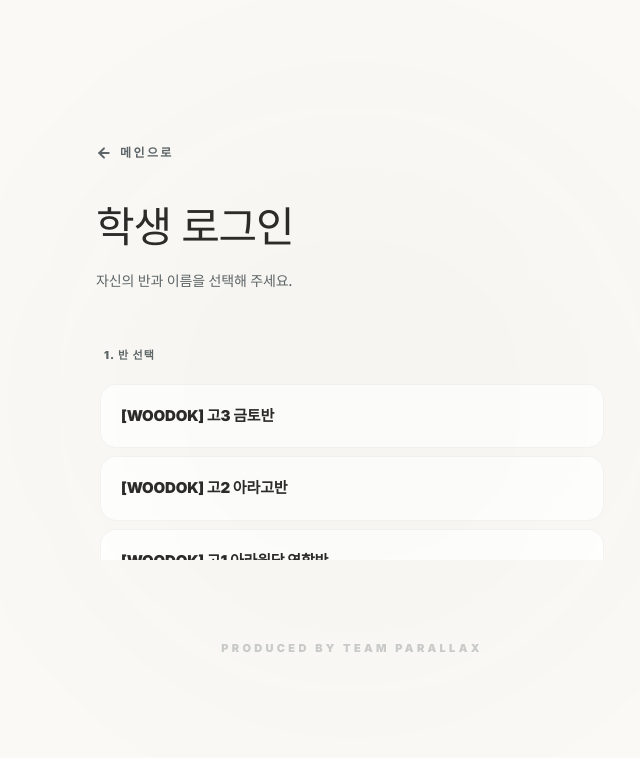
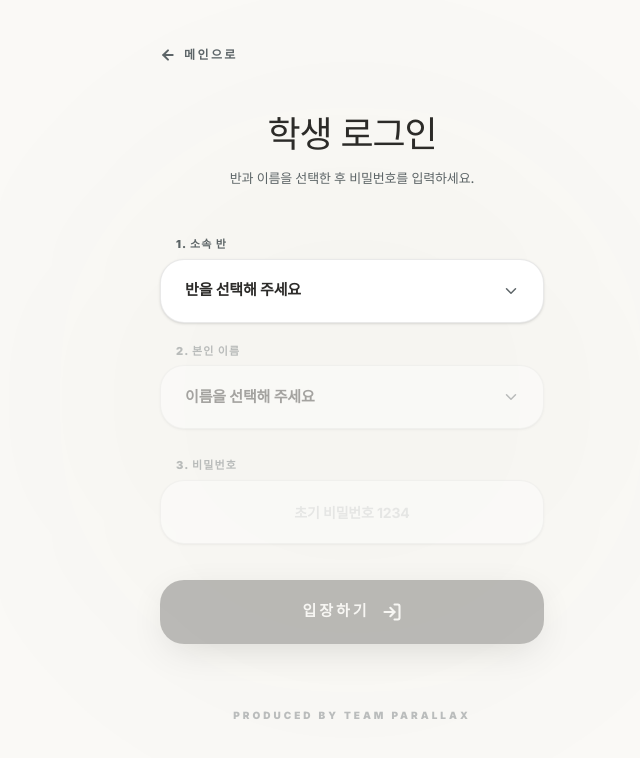
Before and after one commit to cloverkim0626/Deep-Learning, a Next.js app: page /login in a window 1280 px wide. Shown: the top 758 px of the page, without its empty margins (288-928 px from the left). Built offline with nearby package versions, Linux system fonts and the light colour scheme.

Commit message:
Refine Login UI to use native dropdowns

```diff
--- a/src/app/login/page.tsx
+++ b/src/app/login/page.tsx
@@ -1,9 +1,9 @@
 "use client";
 
 import { useSearchParams } from "next/navigation";
-import { useState, Suspense, useEffect } from "react";
+import { useState, Suspense } from "react";
 import Link from "next/link";
-import { ArrowLeft, CheckCircle2, User, Users, Lock, ChevronRight, LogIn, ChevronDown } from "lucide-react";
+import { ArrowLeft, LogIn, ChevronDown } from "lucide-react";
 
 const CLASS_DATA = [
   {
@@ -23,9 +23,7 @@
 function LoginForm() {
   const searchParams = useSearchParams();
   const roleFromQuery = searchParams.get("role");
-  const [role, setRole] = useState<"student" | "admin">(
-    roleFromQuery === "admin" ? "admin" : "student"
-  );
+  const [role] = useState<"student" | "admin">(roleFromQuery === "admin" ? "admin" : "student");
 
   const [selectedClass, setSelectedClass] = useState("");
   const [selectedStudent, setSelectedStudent] = useState("");
@@ -42,8 +40,12 @@
         setError("비밀번호가 일치하지 않습니다.");
       }
     } else {
+      if (!selectedClass || !selectedStudent) {
+        setError("반과 이름을 모두 선택해 주세요.");
+        return;
+      }
       if (password === "1234") {
-        // Save session data to localStorage so it persists in the layout
+        // Save session data to localStorage so it persists
         localStorage.setItem("stu_session", JSON.stringify({
           name: selectedStudent.split(" - ")[0],
           class: selectedClass
@@ -59,80 +61,79 @@
   const studentsInClass = currentClassObj?.students || [];
 
   return (
-    <div className="w-full max-w-lg animate-in fade-in slide-in-from-bottom-8 duration-1000">
+    <div className="w-full max-w-sm mx-auto animate-in fade-in slide-in-from-bottom-8 duration-1000">
 
-      <Link href="/" className="mb-10 flex items-center gap-2 text-[12px] font-black tracking-[0.2em] text-accent hover:text-foreground transition-all uppercase">
+      <Link href="/" className="mb-12 flex items-center gap-2 text-[12px] font-black tracking-[0.2em] text-accent hover:text-foreground transition-all uppercase">
           <ArrowLeft size={16} strokeWidth={3} /> 메인으로
       </Link>
 
-      <div className="mb-14 space-y-4">
-        <h2 className="text-[42px] text-foreground serif font-black leading-tight tracking-tighter">
+      <div className="mb-12 space-y-3 text-center">
+        <h2 className="text-[36px] text-foreground serif font-black leading-tight tracking-tighter">
           {role === "student" ? "학생 로그인" : "선생님 로그인"}
         </h2>
-        <p className="text-[14px] text-accent font-medium">
-            {role === "student" ? "자신의 반과 이름을 선택해 주세요." : "관리자 암호를 입력해 주세요."}
+        <p className="text-[13px] text-accent font-medium">
+            {role === "student" ? "반과 이름을 선택한 후 비밀번호를 입력하세요." : "관리자 암호를 입력해 주세요."}
         </p>
       </div>
 
-      <div className="space-y-8">
+      <div className="space-y-6">
         {role === "admin" ? (
           <div className="space-y-4">
                <div className="relative group">
                     <input type="password" placeholder="선생님 비밀번호" value={password} onChange={e => setPassword(e.target.value)}
-                        className="w-full h-16 px-8 rounded-3xl bg-white border border-foreground/5 focus:ring-4 focus:ring-foreground/5 outline-none transition-all font-bold text-[15px] placeholder:text-accent/30 shadow-sm" />
+                        className="w-full h-16 px-8 rounded-3xl bg-white border border-foreground/10 focus:ring-4 focus:ring-foreground/5 outline-none transition-all font-bold text-[15px] placeholder:text-accent/40 shadow-sm" />
                </div>
                {error && <p className="text-error text-[12px] font-black text-center pt-2">{error}</p>}
-               <button onClick={handleLogin} className="w-full h-16 bg-foreground text-background rounded-3xl font-black tracking-[0.2em] text-[14px] shadow-2xl hover:scale-[1.02] active:scale-[0.98] transition-all flex items-center justify-center gap-3">
+               <button onClick={handleLogin} className="w-full h-16 bg-foreground text-background rounded-3xl font-black tracking-[0.2em] text-[15px] shadow-2xl hover:scale-[1.02] active:scale-[0.98] transition-all flex items-center justify-center gap-3">
                    <LogIn size={20} strokeWidth={2.5} /> 입장하기
                </button>
           </div>
         ) : (
-          <div className="space-y-6">
-            <div className="space-y-4">
-                <p className="text-[11px] font-black text-accent uppercase tracking-widest pl-2">1. 반 선택</p>
-                <div className="grid grid-cols-1 gap-2 max-h-[180px] overflow-y-auto px-1 py-1 custom-scrollbar">
-                    {CLASS_DATA.map(c => (
-                        <button key={c.name} onClick={() => { setSelectedClass(c.name); setSelectedStudent(""); }}
-                            className={`flex items-center justify-between w-full p-5 rounded-2xl border transition-all text-left ${selectedClass === c.name ? "bg-foreground text-background border-foreground shadow-lg" : "bg-white text-foreground border-foreground/5 hover:border-foreground/20"}`}>
-                            <span className="text-[15px] font-black">{c.name}</span>
-                            {selectedClass === c.name && <CheckCircle2 size={18} />}
-                        </button>
-                    ))}
+          <div className="space-y-5">
+            {/* Elegant Form Items */}
+            <div className="space-y-1.5 focus-within:text-foreground text-accent transition-colors">
+              <label className="text-[11px] font-black pl-4 uppercase tracking-widest block">1. 소속 반</label>
+              <div className="relative">
+                <select value={selectedClass} onChange={e => { setSelectedClass(e.target.value); setSelectedStudent(""); }}
+                  className="w-full h-16 px-6 bg-white border border-foreground/10 rounded-3xl appearance-none font-bold text-[15px] text-foreground focus:ring-4 focus:ring-foreground/5 outline-none transition-all shadow-sm cursor-pointer">
+                  <option value="" disabled>반을 선택해 주세요</option>
+                  {CLASS_DATA.map(c => <option key={c.name} value={c.name}>{c.name}</option>)}
+                </select>
+                <ChevronDown className="absolute right-6 top-1/2 -translate-y-1/2 pointer-events-none" size={18} />
               </div>
             </div>
 
-            {selectedClass && (
-                <div className="space-y-4 animate-in fade-in slide-in-from-top-2">
-                    <p className="text-[11px] font-black text-accent uppercase tracking-widest pl-2">2. 이름 선택</p>
-                    <div className="grid grid-cols-2 gap-3 max-h-[200px] overflow-y-auto px-1 py-1 custom-scrollbar">
-                        {studentsInClass.map(s => (
-                            <button key={s} onClick={() => setSelectedStudent(s)}
-                                className={`p-5 rounded-2xl border transition-all text-center flex flex-col items-center gap-2 ${selectedStudent === s ? "bg-foreground text-background border-foreground shadow-lg" : "bg-white text-foreground border-foreground/5 hover:border-foreground/20"}`}>
-                                <span className="text-[14px] font-black">{s.split(" - ")[0]}</span>
-                                <span className={`text-[10px] font-bold opacity-60 ${selectedStudent === s ? "text-background/60" : "text-accent"}`}>{s.split(" - ")[1] || "Student"}</span>
-                            </button>
-                        ))}
+            <div className={`space-y-1.5 transition-all duration-500 ${selectedClass ? "opacity-100" : "opacity-40 pointer-events-none"}`}>
+              <label className="text-[11px] font-black pl-4 uppercase tracking-widest block text-accent focus-within:text-foreground">2. 본인 이름</label>
+              <div className="relative">
+                <select value={selectedStudent} onChange={e => setSelectedStudent(e.target.value)}
+                  className="w-full h-16 px-6 bg-white border border-foreground/10 rounded-3xl appearance-none font-bold text-[15px] text-foreground focus:ring-4 focus:ring-foreground/5 outline-none transition-all shadow-sm cursor-pointer">
+                  <option value="" disabled>이름을 선택해 주세요</option>
+                  {studentsInClass.map(s => <option key={s} value={s}>{s}</option>)}
+                </select>
+                <ChevronDown className="absolute right-6 top-1/2 -translate-y-1/2 pointer-events-none text-accent" size={18} />
               </div>
             </div>
-            )}
 
-            {selectedStudent && (
-              <div className="space-y-6 pt-6 border-t border-foreground/5 animate-in fade-in zoom-in-95">
-                <div className="relative group">
-                    <input type="password" placeholder="비밀번호 (초기 1234)" value={password} onChange={e => setPassword(e.target.value)}
-                        className="w-full h-18 px-10 rounded-[2.5rem] bg-white border border-foreground/10 focus:ring-8 focus:ring-foreground/5 outline-none transition-all font-black text-[18px] text-center placeholder:text-accent/20 shadow-inner" />
+            <div className={`space-y-1.5 transition-all duration-500 pt-2 ${selectedStudent ? "opacity-100" : "opacity-40 pointer-events-none"}`}>
+              <label className="text-[11px] font-black pl-4 uppercase tracking-widest block text-accent focus-within:text-foreground">3. 비밀번호</label>
+              <input type="password" placeholder="초기 비밀번호 1234" value={password} onChange={e => setPassword(e.target.value)}
+                  className="w-full h-16 px-6 bg-white border border-foreground/10 rounded-3xl font-black text-[18px] text-foreground text-center focus:ring-4 focus:ring-foreground/5 outline-none transition-all shadow-sm placeholder:text-[14px] placeholder:font-bold placeholder:text-accent/30" />
             </div>
-                {error && <p className="text-error text-[12px] font-black text-center">{error}</p>}
-                <button onClick={handleLogin} className="w-full h-18 bg-foreground text-background rounded-[2.5rem] font-black tracking-[0.3em] text-[16px] shadow-2xl hover:scale-[1.02] active:scale-[0.98] transition-all flex items-center justify-center gap-4">
-                    입장하기 <LogIn size={22} strokeWidth={2.5} />
+
+            {error && <p className="text-error text-[12px] font-black text-center pt-2 animate-in fade-in zoom-in">{error}</p>}
+
+            <div className="pt-4">
+               <button onClick={handleLogin} disabled={!selectedClass || !selectedStudent}
+                   className="w-full h-16 bg-foreground text-background rounded-3xl font-black tracking-[0.2em] text-[15px] shadow-[0_10px_40px_-10px_rgba(0,0,0,0.5)] hover:bg-foreground/90 active:scale-[0.98] transition-all flex items-center justify-center gap-3 disabled:opacity-30 disabled:pointer-events-none">
+                   입장하기 <LogIn size={20} strokeWidth={2.5} />
                </button>
             </div>
-            )}
           </div>
         )}
       </div>
 
-      <p className="mt-20 text-center text-[11px] font-black text-accent tracking-[0.3em] uppercase opacity-30 select-none">
+      <p className="mt-16 text-center text-[10px] font-black text-accent tracking-[0.3em] uppercase opacity-40 select-none pb-8">
         Produced by Team Parallax
       </p>
     </div>
```
Lines whose indentation alone changed are shown as unchanged.
